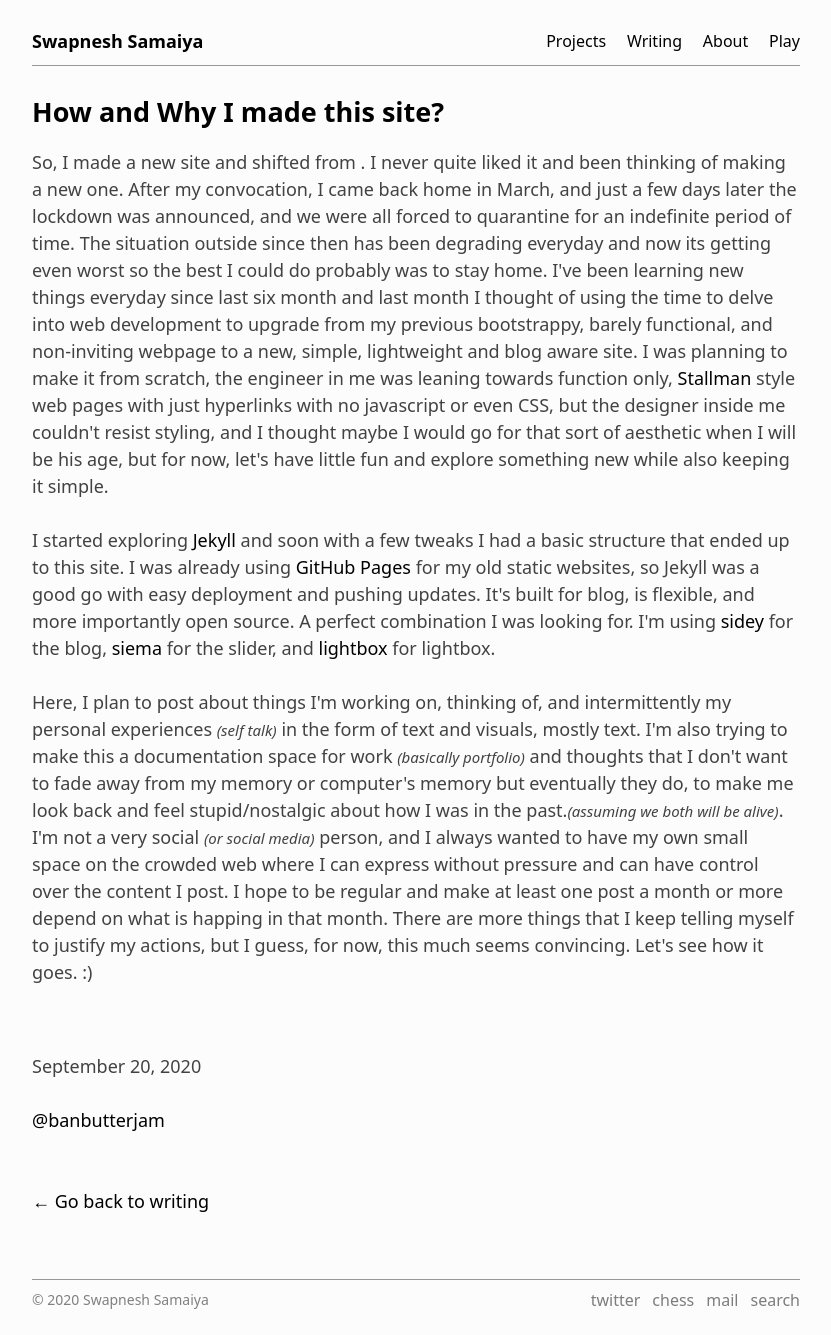
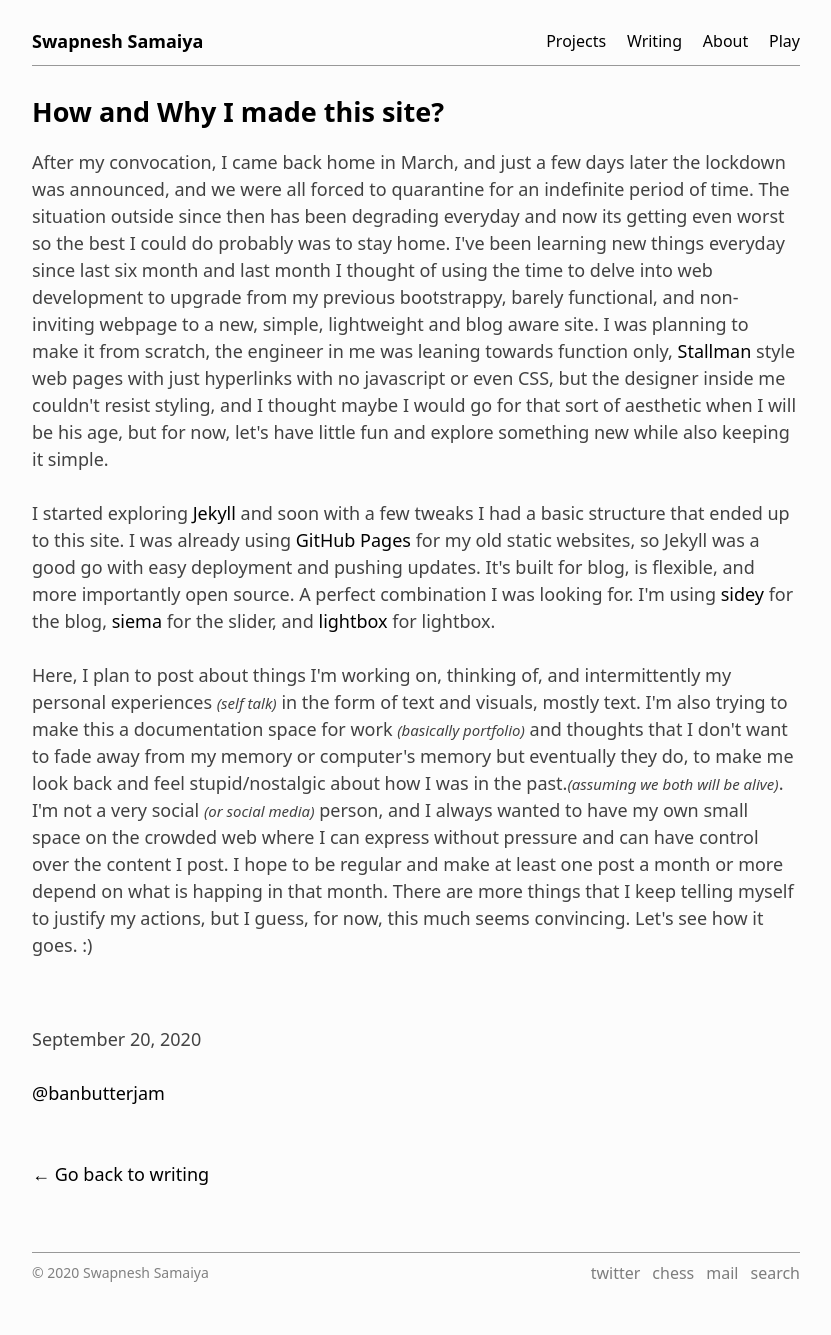
Before and after one commit to bunbutterjam/bunbutterjam.github.io, a Jekyll site: the page built from _posts/2020-09-20-How-and-Why I Made This Site.html, in a window 1280 px wide. Shown: the whole page, without its empty margins (224-1055 px from the left). Built offline with Jekyll 4.4.1, drawn with Linux system fonts in a browser that asks for light colours; after the commit the page ends 1308 px from its top, so only the background shows below that.

Commit message:
updated hw post

```diff
--- a/_posts/2020-09-20-How-and-Why I Made This Site.html
+++ b/_posts/2020-09-20-How-and-Why I Made This Site.html
@@ -6,8 +6,7 @@
 ---
 
 <p>
-
-    So, I made a new site and shifted from . I never quite liked it and been thinking of making a new one. After my convocation, I came back home in March, and just a few days later the lockdown was announced, and we were all forced to quarantine for an indefinite period of time. The situation outside since then has been degrading everyday and now its getting even worst so the best I could do probably was to stay home. I've been learning new things everyday since last six month and last month I thought of using the time to delve into web development to upgrade from my previous bootstrappy, barely functional, and non-inviting webpage to a new, simple, lightweight and blog aware site. I was planning to make it from scratch, the engineer in me was leaning towards function only, <a href="https://stallman.org/stallman-computing.html">Stallman</a> style web pages with just hyperlinks with no javascript or even CSS, but the designer inside me couldn't resist styling, and I thought maybe I would go for that sort of aesthetic when I will be his age, but for now, let's have little fun and explore something new while also keeping it simple. <br><br>
+    After my convocation, I came back home in March, and just a few days later the lockdown was announced, and we were all forced to quarantine for an indefinite period of time. The situation outside since then has been degrading everyday and now its getting even worst so the best I could do probably was to stay home. I've been learning new things everyday since last six month and last month I thought of using the time to delve into web development to upgrade from my previous bootstrappy, barely functional, and non-inviting webpage to a new, simple, lightweight and blog aware site. I was planning to make it from scratch, the engineer in me was leaning towards function only, <a href="https://stallman.org/stallman-computing.html">Stallman</a> style web pages with just hyperlinks with no javascript or even CSS, but the designer inside me couldn't resist styling, and I thought maybe I would go for that sort of aesthetic when I will be his age, but for now, let's have little fun and explore something new while also keeping it simple. <br><br>
 
     I started exploring <a href="https://jekyllrb.com/">Jekyll</a> and soon with a few tweaks I had a basic structure that ended up to this site. I was already using <a href="https://pages.github.com/">GitHub Pages</a> for my old static websites, so Jekyll was a good go with easy deployment and pushing updates. It's built for blog, is flexible, and more importantly open source. A perfect combination I was looking for. I'm using <a href="https://github.com/ronv/sidey">sidey</a> for the blog, <a href="https://pawelgrzybek.github.io/siema/">siema</a> for the slider, and <a href="https://jekyllcodex.org/without-plugin/lightbox">lightbox</a> for lightbox. <br><br>
 
```
